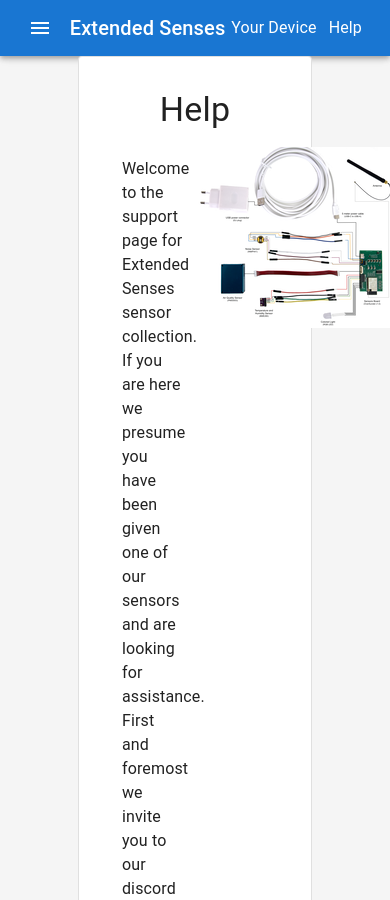
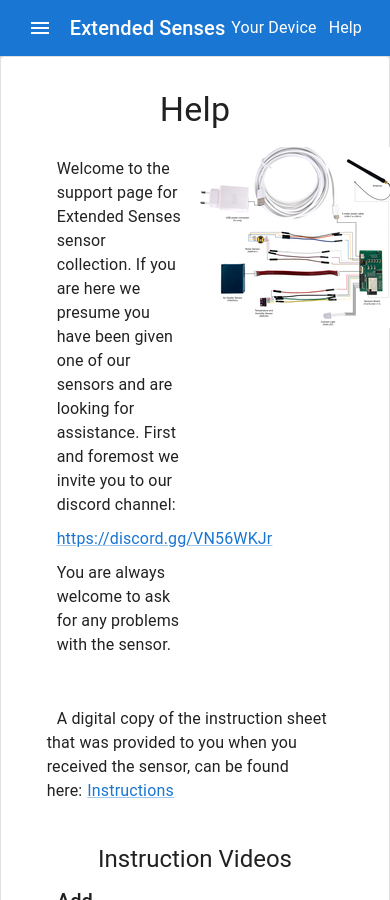
Before and after one commit to HealthyMindTech/oversundet-node, a React (Create React App) app: page /support in a window 390 px wide. Built offline with nearby package versions, Linux system fonts and the light colour scheme.

Commit message:
Attempt to fix phone layout

```diff
--- a/src/SensorDataPage.jsx
+++ b/src/SensorDataPage.jsx
@@ -15,7 +15,7 @@
       role="presentation"
     >
       <Grid container spacing={10} justifyContent="center">
-        <Grid item xs={8}>
+        <Grid item lg={8} md={10} xs={12}>
           <Paper variant="outlined" style={{padding: 20}}>
             <Typography variant="h4" gutterBottom textAlign="center">
               Your Device
--- a/src/SupportPage.jsx
+++ b/src/SupportPage.jsx
@@ -7,7 +7,7 @@
            role="presentation"
          >
            <Grid container spacing={10} justifyContent="center">
-             <Grid item xs={8}>
+             <Grid item lg={8} md={10} xs={12}>
                <Paper variant="outlined" style={{padding: 16}}>
                  <Grid container justifyContent="center" alignItems="center" style={{ padding: 16}}>
                    <Grid item xs={8}>
```
